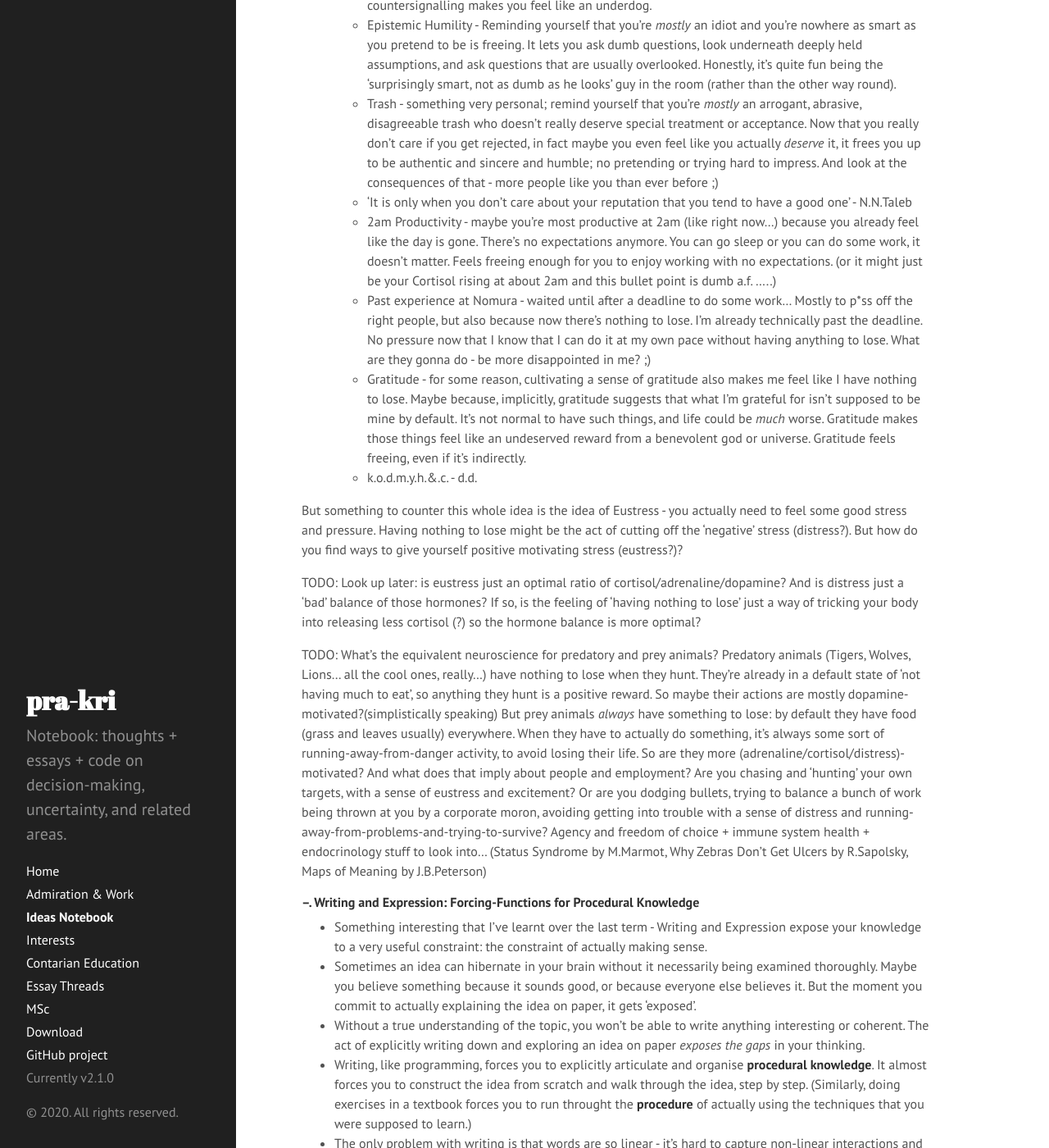
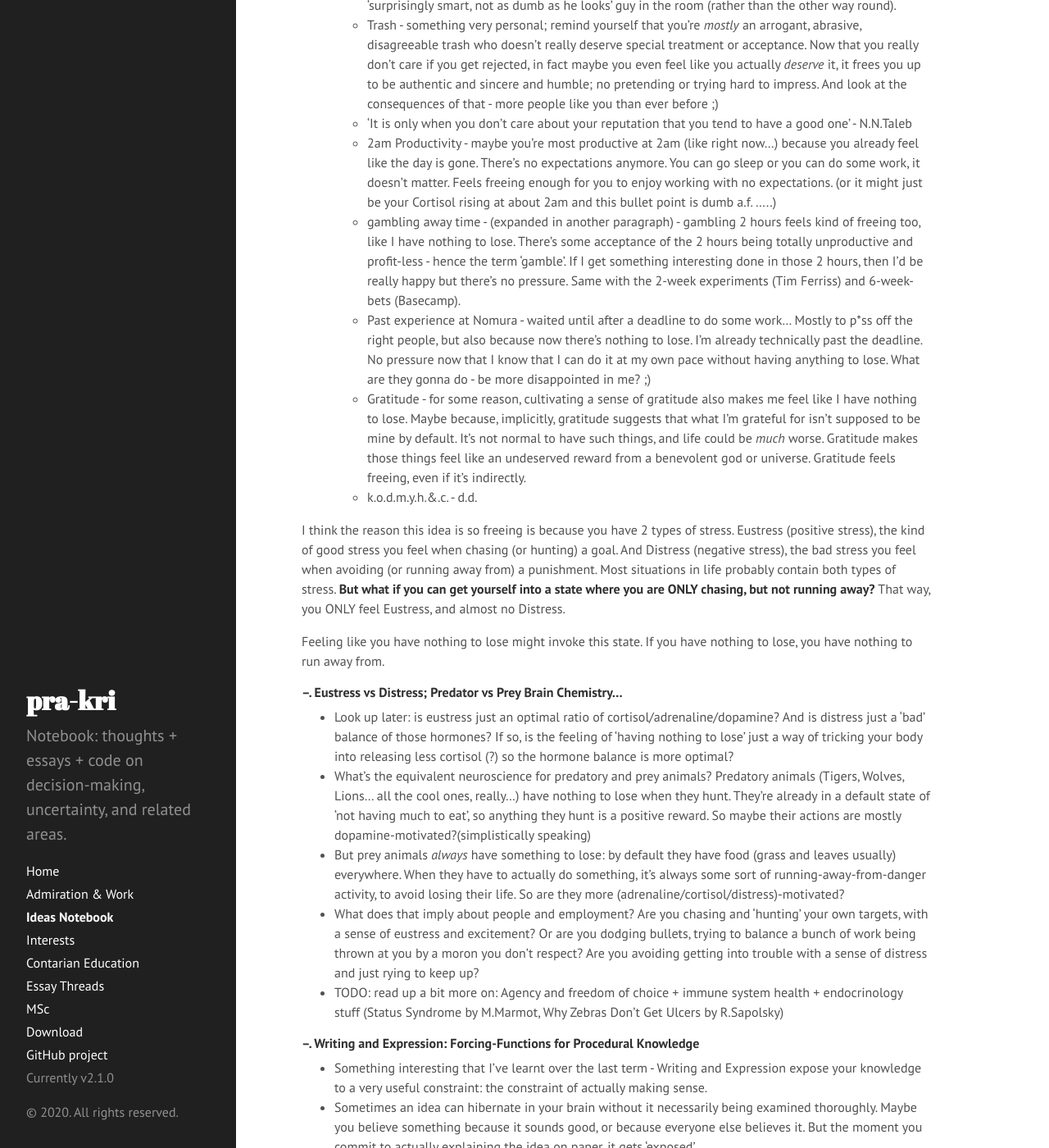
Before and after one commit to pra-kri/pra-kri.github.io, a Jekyll site: the page built from IdeasNotebook.md, in a window 1280 px wide and 1400 px high, scrolled down 2418 px. Shown: the whole window at 82% size. Built offline with Jekyll 4.4.1, drawn with Linux system fonts in a browser that asks for light colours; Markdown is read by kramdown in place of the engine named in the settings; some of the changed text lies outside the part shown.

Commit message:
Update IdeasNotebook.md

```diff
--- a/IdeasNotebook.md
+++ b/IdeasNotebook.md
@@ -37,32 +37,33 @@ Judgement of process over outcome: "Heroes are heroes because they are heroic in
 
 ##### --. Having Nothing to Lose, Stoicism, Antifragility and Underdogs
 * I think Stoicism and the idea behind a 'Memento Mori' can be summed up in this one line: "If I have 'nothing to lose' then it is all gain and I am antifragile" - NNT, Antifragile.
-* A few interesting ways to feel like you have nothing to lose (or feel like it's OK to fail and achieve nothing at all):
-  * 'Fear-Setting' - Tim Ferriss
-  * Ignoring the outcome - Give yourself permission to fail. Give yourself permission to screw up and make mistakes. Give yourself permission to get rejected. Now that you've stopped caring about perfectionism and success, you can focus on doing good work and enjoying the process/attempt.
+* A few interesting ways to feel like you have nothing to lose (or feel like it's OK to fail):
+  * 'Fear-Setting', and clearly defining the worst-case scenarios (Tim Ferriss)
+  * 'Finally after years of frustration, I had a breakthrough. A very wise person suggested that I give myself permission to never publish the book. I felt an immediate sense of relief' - R.G. Ignore the outcome - Give yourself permission to fail. Give yourself permission to screw up and make mistakes. Give yourself permission to get rejected. Now that you've stopped caring about perfectionism and success, you can focus on doing good work and enjoying the process/attempt.
   * 'All I’m allowed to do is absolutely nothing, or write.' - [Neil Gaiman](https://tim.blog/2019/03/30/the-tim-ferriss-show-transcripts-neil-gaiman-366/)
   * 'Actually almost everything I've written that has survived was written when I didn't try to get anything done.' - N.N.Taleb
-  * gambling away time - (expanded in another paragraph) - gambling 2 hours feels kind of freeing too, like I have nothing to lose. There's some acceptance of the 2 hours being totally unproductive and profit-less - hence the term 'gamble'. If I get something interesting done in those 2 hours, then I'd be really happy but there's no pressure. Same with the 2-week experiments (Tim Ferriss) and 6-week-bets (Basecamp).
   * The whole idea of being an underdog is that it's actually somewhat OK for you to lose. Nothing else is expected from you anyways. But that's what's so freeing and motivating for you to win.
   * Countersignalling - downplaying your traits and being humble allows you to feel OK with failing; much more freeing than having the pressure of having to live up to expectations. In a way, countersignalling makes you feel like an underdog.
-  * Epistemic Humility - Reminding yourself that you're *mostly* an idiot and you're nowhere as smart as you pretend to be is freeing. It lets you ask dumb questions, look underneath deeply held assumptions, and ask questions that are usually overlooked. Honestly, it's quite fun being the 'surprisingly smart, not as dumb as he looks' guy in the room (rather than the other way round).
+  * Epistemic Humility - Reminding yourself that you're *mostly* an idiot and you're nowhere as smart as you pretend to be is freeing. It lets you ask dumb questions, look underneath deeply held assumptions, and ask questions that are usually overlooked. Honestly, it's also quite fun being the 'surprisingly smart, not as dumb as he looks' guy in the room (rather than the other way round).
   * Trash - something very personal; remind yourself that you're *mostly* an arrogant, abrasive, disagreeable trash who doesn't really deserve special treatment or acceptance. Now that you really don't care if you get rejected, in fact maybe you even feel like you actually *deserve* it, it frees you up to be authentic and sincere and humble; no pretending or trying hard to impress. And look at the consequences of that - more people like you than ever before ;)
   * 'It is only when you don't care about your reputation that you tend to have a good one' - N.N.Taleb
   * 2am Productivity - maybe you're most productive at 2am (like right now...) because you already feel like the day is gone. There's no expectations anymore. You can go sleep or you can do some work, it doesn't matter. Feels freeing enough for you to enjoy working with no expectations. (or it might just be your Cortisol rising at about 2am and this bullet point is dumb a.f. .....)
+  * gambling away time - (expanded in another paragraph) - gambling 2 hours feels kind of freeing too, like I have nothing to lose. There's some acceptance of the 2 hours being totally unproductive and profit-less - hence the term 'gamble'. If I get something interesting done in those 2 hours, then I'd be really happy but there's no pressure. Same with the 2-week experiments (Tim Ferriss) and 6-week-bets (Basecamp).
   * Past experience at Nomura - waited until after a deadline to do some work... Mostly to p\*ss off the right people, but also because now there's nothing to lose. I'm already technically past the deadline. No pressure now that I know that I can do it at my own pace without having anything to lose. What are they gonna do - be more disappointed in me? ;)
   * Gratitude - for some reason, cultivating a sense of gratitude also makes me feel like I have nothing to lose. Maybe because, implicitly, gratitude suggests that what I'm grateful for isn't supposed to be mine by default. It's not normal to have such things, and life could be *much* worse. Gratitude makes those things feel like an undeserved reward from a benevolent god or universe. Gratitude feels freeing, even if it's indirectly.
   * k.o.d.m.y.h.&.c. - d.d.
 
-But something to counter this whole idea is the idea of Eustress - you actually need to feel some good stress and pressure. Having nothing to lose might be the act of cutting off the 'negative' stress (distress?). But how do you find ways to give yourself positive motivating stress (eustress?)?
+I think the reason this idea is so freeing is because you have 2 types of stress. Eustress (positive stress), the kind of good stress you feel when chasing (or hunting) a goal. And Distress (negative stress), the bad stress you feel when avoiding (or running away from) a punishment. Most situations in life probably contain both types of stress. **But what if you can get yourself into a state where you are ONLY chasing, but not running away?** That way, you ONLY feel Eustress, and almost no Distress.
 
-TODO: Look up later: is eustress just an optimal ratio of cortisol/adrenaline/dopamine? And is distress just a 'bad' balance of those hormones? If so, is the feeling of 'having nothing to lose' just a way of tricking your body into releasing less cortisol (?) so the hormone balance is more optimal?
+Feeling like you have nothing to lose might invoke this state. If you have nothing to lose, you have nothing to run away from.
 
-TODO: What's the equivalent neuroscience for predatory and prey animals? Predatory animals (Tigers, Wolves, Lions... all the cool ones, really...) have nothing to lose when they hunt. They're already in a default state of 'not having much to eat', so anything they hunt is a positive reward. So maybe their actions are mostly dopamine-motivated?(simplistically speaking) But prey animals *always* have something to lose: by default they have food (grass and leaves usually) everywhere. When they have to actually do something, it's always some sort of running-away-from-danger activity, to avoid losing their life. So are they more (adrenaline/cortisol/distress)-motivated? And what does that imply about people and employment? Are you chasing and 'hunting' your own targets, with a sense of eustress and excitement? Or are you dodging bullets, trying to balance a bunch of work being thrown at you by a corporate moron, avoiding getting into trouble with a sense of distress and running-away-from-problems-and-trying-to-survive? Agency and freedom of choice + immune system health + endocrinology stuff to look into...
-(Status Syndrome by M.Marmot, Why Zebras Don't Get Ulcers by R.Sapolsky, Maps of Meaning by J.B.Peterson)
+##### --. Eustress vs Distress; Predator vs Prey Brain Chemistry...
 
-
-
-
+* Look up later: is eustress just an optimal ratio of cortisol/adrenaline/dopamine? And is distress just a 'bad' balance of those hormones? If so, is the feeling of 'having nothing to lose' just a way of tricking your body into releasing less cortisol (?) so the hormone balance is more optimal?
+* What's the equivalent neuroscience for predatory and prey animals? Predatory animals (Tigers, Wolves, Lions... all the cool ones, really...) have nothing to lose when they hunt. They're already in a default state of 'not having much to eat', so anything they hunt is a positive reward. So maybe their actions are mostly dopamine-motivated?(simplistically speaking)
+* But prey animals *always* have something to lose: by default they have food (grass and leaves usually) everywhere. When they have to actually do something, it's always some sort of running-away-from-danger activity, to avoid losing their life. So are they more (adrenaline/cortisol/distress)-motivated?
+* What does that imply about people and employment? Are you chasing and 'hunting' your own targets, with a sense of eustress and excitement? Or are you dodging bullets, trying to balance a bunch of work being thrown at you by a moron you don't respect? Are you avoiding getting into trouble with a sense of distress and just rying to keep up?
+* TODO: read up a bit more on: Agency and freedom of choice + immune system health + endocrinology stuff (Status Syndrome by M.Marmot, Why Zebras Don't Get Ulcers by R.Sapolsky)
 
 
 ##### --. Writing and Expression: Forcing-Functions for Procedural Knowledge
```
